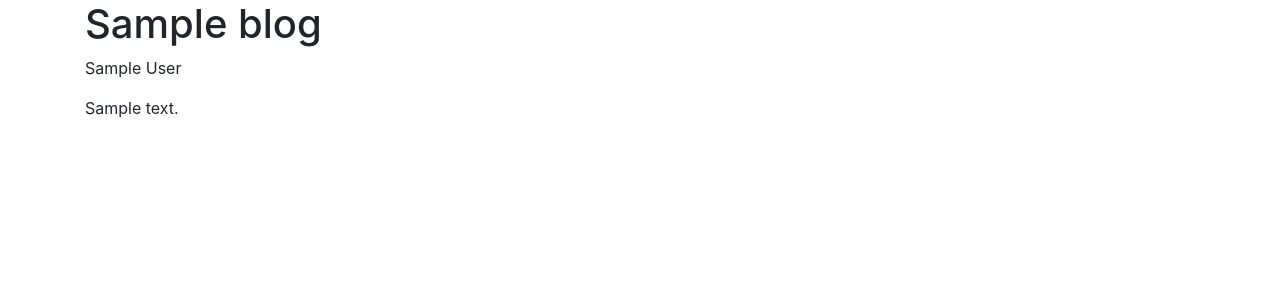
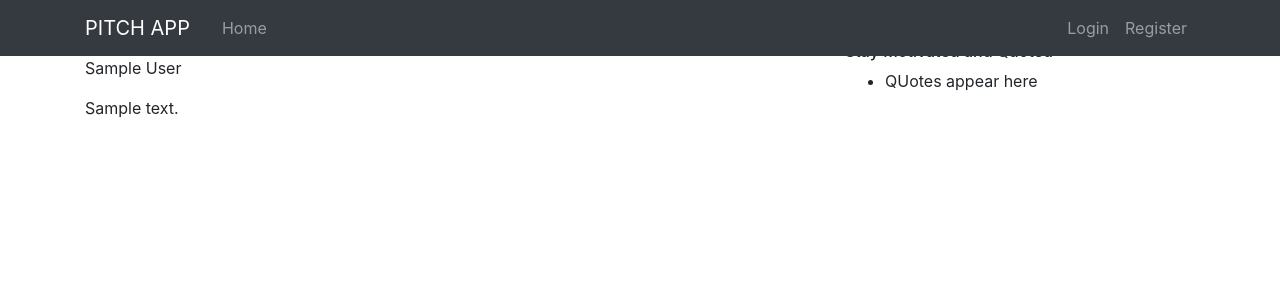
Before and after one commit to ow-tech/Blog-Posts, a Flask app: template app/templates/home.html in a window 1280 px wide. Shown: the top 300 px of the page. Run offline with Flask 2, Linux system fonts and the light colour scheme; the template is opened without the code that fills it: most values are stand-ins (such as "Sample title", 1, 10 or a date in 2020); some libraries are stand-ins or nearby versions.

Commit message:
styling how my layout should always look like

```diff
--- a/app/templates/layout.html
+++ b/app/templates/layout.html
@@ -14,8 +14,26 @@
     {% endif %}
 </head>
 <body>
+    {% block navbar %}
+        {% include 'navbar.html' %}
+    {% endblock %}
     <div class ="container">
-        {% block content %}{% endblock %}
+        <div class ='row'>
+            <div class ='col-md-8'>
+                {% block content %}{% endblock %}
+            </div>
+            <div class='col-md-4'>
+                <div>
+                    <h3>From Blogs to You</h3>
+                    <h6>Stay Motivated and Quoted</h6>
+                    <ul>
+                        <li>QUotes appear here</li>
+                    </ul>
+                </div>
+
+            </div>
+        </div>
+
 
     </div>
 
```
